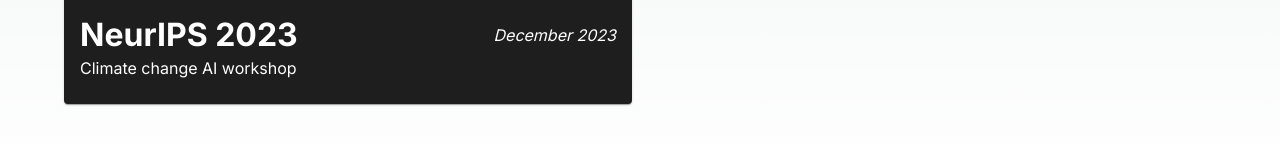
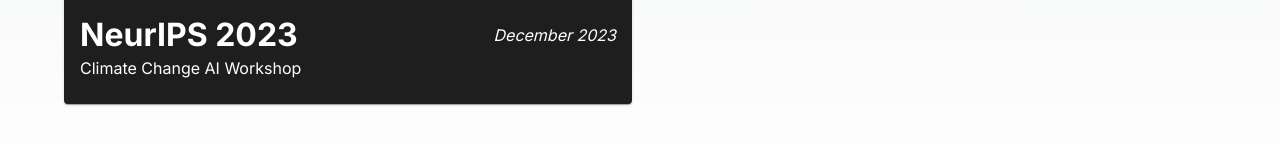
Before and after one commit to FunnyEngineer/personal-webpage, a Next.js app: page / in a window 1280 px wide. Shown: the part 1010-1154 px from the top of the page. Built offline with nearby package versions, Linux system fonts and the light colour scheme.

Commit message:
Fix event card content formatting

```diff
--- a/src/app/page.tsx
+++ b/src/app/page.tsx
@@ -104,7 +104,7 @@
               <EventCard
                 datetime="December 2023"
                 title="NeurIPS 2023"
-                content="Climate change AI workshop"
+                content="Climate Change AI Workshop"
                 image="/events/NeurIPS2023/header.jpeg"
               />
             </Grid2>
--- a/src/components/eventCard.tsx
+++ b/src/components/eventCard.tsx
@@ -23,7 +23,7 @@
           <Typography variant="h5" sx={{ flexGrow: 1 }}>
             {title}
           </Typography>
-          <Typography variant="h7" sx={{ fontStyle: "italic" }}>
+          <Typography variant="body1" sx={{ fontStyle: "italic" }}>
             {datetime}
           </Typography>
         </Box>
```
